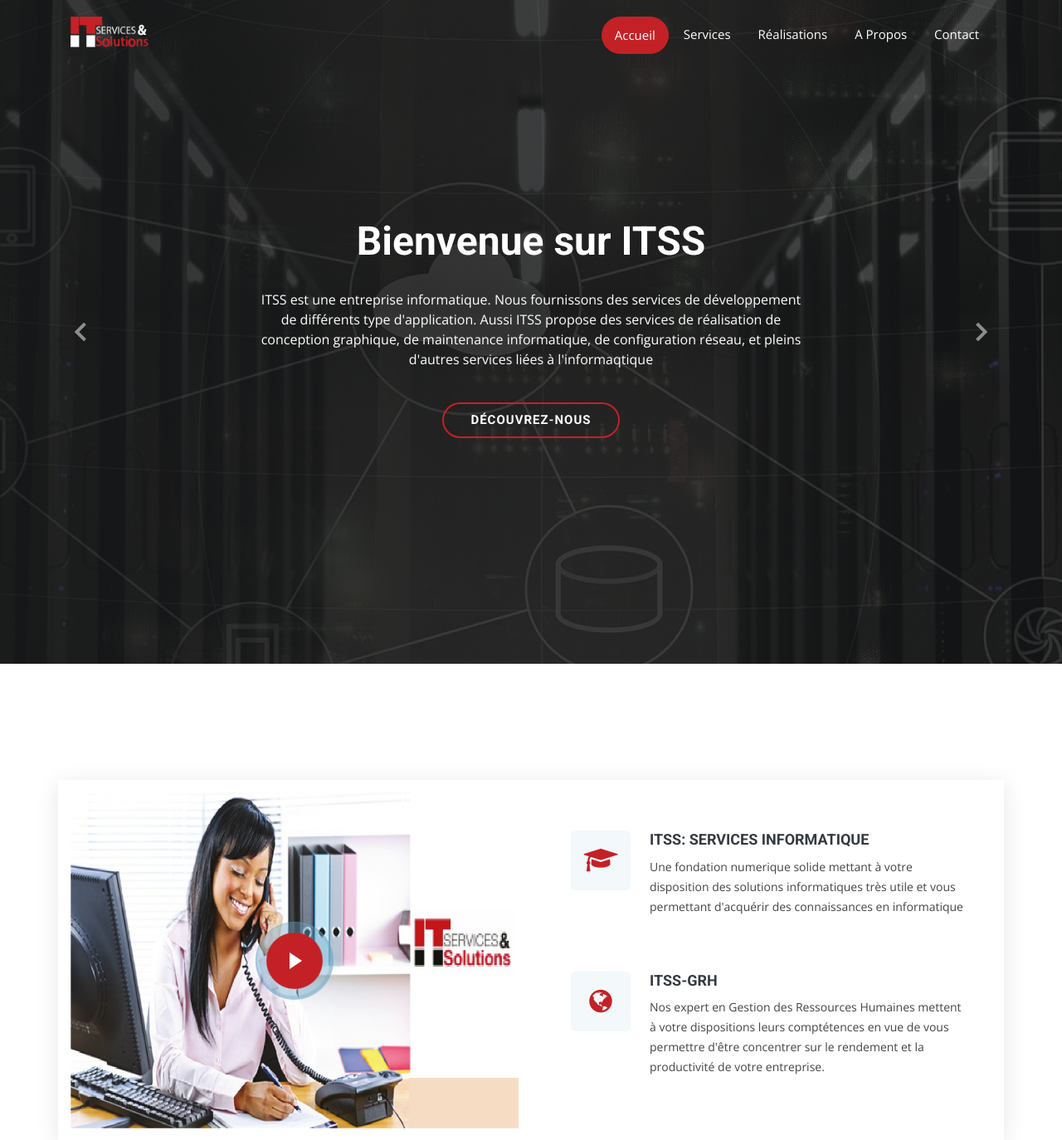
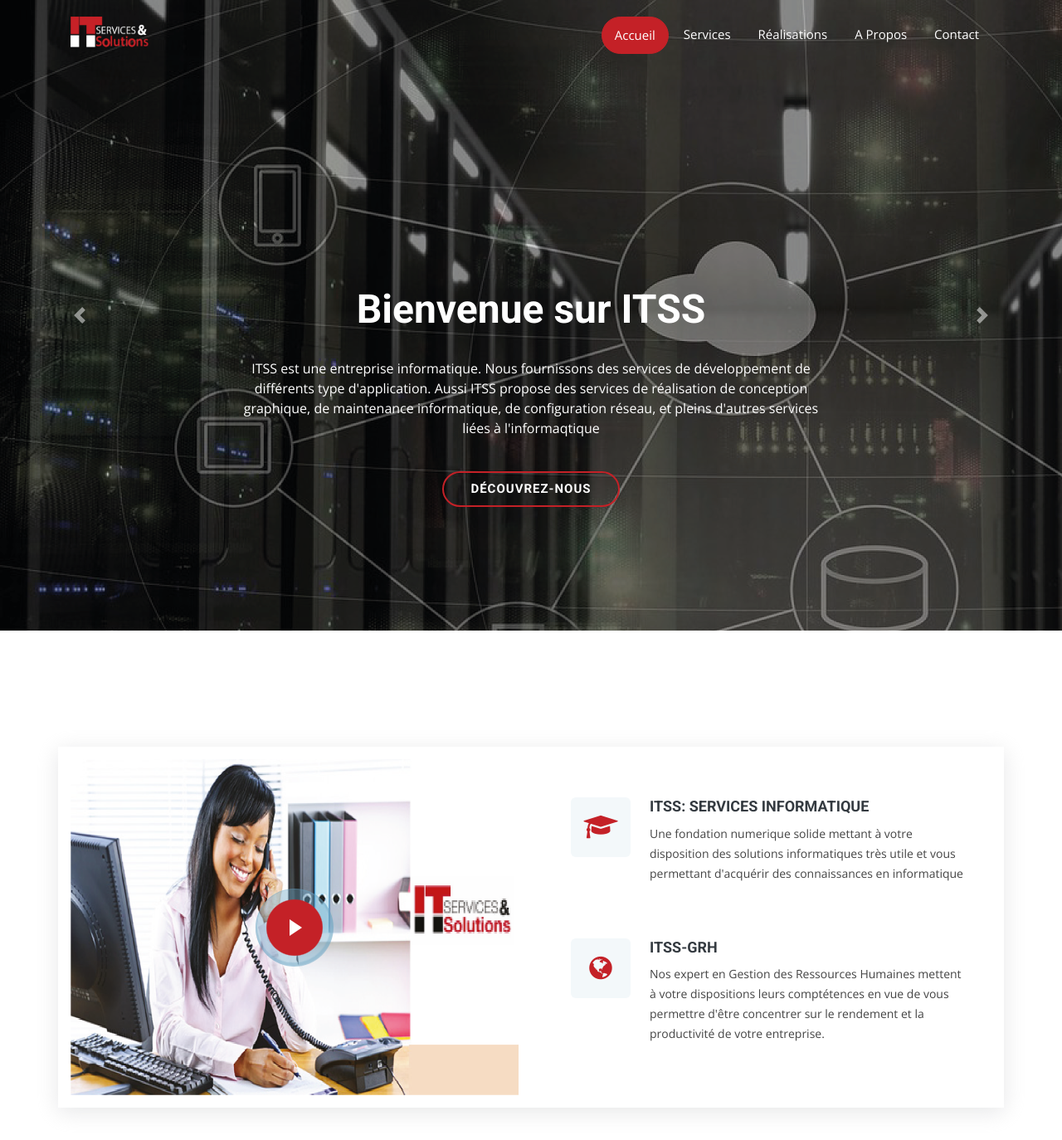
Before and after one commit to ITServicesSolutions/itss_website, a Django app: page / in a window 1280 px wide. Shown: the top 1374 px of the page at 83% size. Run offline with Django 3.2, Linux system fonts and the light colour scheme; some libraries are stand-ins or nearby versions.

Commit message:
Carousel

```diff
--- a/static/assets/css/style.css
+++ b/static/assets/css/style.css
@@ -338,27 +338,28 @@ h6,
 # Hero Section
 --------------------------------------------------------------*/
 
-#hero {
+/* #hero {
     width: 100%;
     height: 100vh;
     overflow: hidden;
     position: relative;
-}
-
-#hero::after {
+} */
+
+/* #hero::after {
     content: '';
     position: absolute;
     left: 50%;
     top: 0;
     width: 130%;
     height: 120%;
-    background: linear-gradient(to right, rgba(27, 28, 29, 0.8), rgba(27, 28, 29, 0.6)), url("../img/itss/its-hero.png") center top no-repeat;
+    background: linear-gradient(to right, rgba(27, 28, 29, 0.8), rgba(27, 28, 29, 0.6)),
+     url("../img/itss/its-hero.png") center top no-repeat;
     z-index: 0;
     border-radius: 0 0 0% 0%;
     transform: translateX(-50%) rotate(0deg);
-}
-
-#hero::before {
+} */
+
+/* #hero::before {
     content: '';
     position: absolute;
     left: 50%;
@@ -370,9 +371,9 @@ h6,
     z-index: 0;
     border-radius: 0 0 0% 0%;
     transform: translateX(-50%) translateY(18px) rotate(0deg);
-}
-
-#hero .carousel-container {
+} */
+
+/* #hero .carousel-container {
     display: flex;
     justify-content: center;
     align-items: center;
@@ -382,16 +383,23 @@ h6,
     top: 0;
     left: 0;
     right: 0;
-}
-
-#hero h2 {
+} */
+
+.carousel-caption{
+    position: absolute;
+    top: 30%;
+  }
+
+.carousel-inner h2 {
     color: #fff;
     margin-bottom: 30px;
     font-size: 48px;
     font-weight: 700;
 }
 
-#hero p {
+
+
+.carousel-inner p {
     width: 80%;
     -webkit-animation-delay: 0.4s;
     animation-delay: 0.4s;
@@ -399,13 +407,13 @@ h6,
     color: #fff;
 }
 
-#hero .carousel-control-prev,
-#hero .carousel-control-next {
+.carousel-inner.carousel-control-prev,
+.carousel-inner .carousel-control-next {
     width: 10%;
 }
 
-#hero .carousel-control-next-icon,
-#hero .carousel-control-prev-icon {
+.carousel-inner .carousel-control-next-icon,
+.carousel-inner .carousel-control-prev-icon {
     background: none;
     font-size: 48px;
     line-height: 1;
@@ -413,7 +421,7 @@ h6,
     height: auto;
 }
 
-#hero .btn-get-started {
+.carousel-inner .btn-get-started {
     font-family: "Roboto", sans-serif;
     font-weight: 600;
     font-size: 15px;
@@ -431,7 +439,7 @@ h6,
     border: 2px solid #c42127;
 }
 
-#hero .btn-get-started:hover {
+.carousel-inner .btn-get-started:hover {
     background: #c42127;
     color: #fff;
     text-decoration: none;
--- a/templates/customer/home.html
+++ b/templates/customer/home.html
@@ -2,33 +2,78 @@
 {%block title %} Accueil {%endblock%}
 {%block content %}
  <!-- ======= Hero Section ======= -->
- <section id="hero" class="d-flex justify-cntent-center align-items-center">
-    <div id="heroCarousel" class="container carousel carousel-fade" data-ride="carousel">
+ <div id="demo" class="carousel slide carousel-fade" data-ride="carousel">
+    <div class="carousel-inner" style="height: 760px;">
+      <div class="carousel-item active">
+        <img src="{% static 'assets/img/itss/its-hero.png' %}" alt="img1">
+        <div class="carousel-caption">
+            <h2 class="animated fadeInDown">Bienvenue sur <span>ITSS</span></h2>
+            <p class="animated fadeInUp">ITSS est une entreprise informatique. Nous fournissons des services de développement
+                de différents type d'application. Aussi ITSS propose des services de réalisation de conception graphique, de maintenance
+                informatique, de configuration réseau, et pleins d'autres services liées à l'informaqtique</p>
+            <a href="{% url 'about' %}" class="btn-get-started animated fadeInUp">Découvrez-Nous</a>
+        </div>
+      </div>
+      <div class="carousel-item">
+        <img src="{% static 'assets/img/header-bg.jpg' %}" alt="img2">
+        <div class="carousel-caption">
+            <h2 class="animated fadeInDown">Formez-vous à <span>ITSS</span></h2>
+            <p class="animated fadeInUp">ITSS est aussi consultant informatique et formateur. ITSS mets à votre divers module de formation
+                pour vous former en informatique. Cette formation peut se faire en ligne comme en présentiel.</p>
+            <a href="{% url 'services' %}" class="btn-get-started animated fadeInUp">En savoir plus</a>
+        </div>
+      </div>
+      <div class="carousel-item">
+        <img src="{% static 'assets/img/hero-bg.jpg' %}" alt="img2">
+        <div class="carousel-caption">
+            <h2 class="animated fadeInDown"><span>ITSS</span>, gestionnaire de resource humaines</h2>
+                <p class="animated fadeInUp">Nos expert en Gestion des Ressources Humaines mettent à
+                    votre dispositions leurs comptétences en vue de vous permettre d'être concentrer
+                    sur le rendement et la productivité de votre entreprise.
+
+                </p>
+                <a href="{% url 'services' %}" class="btn-get-started animated fadeInUp">En savoir plus</a>
+        </div>
+      </div>
+
+    </div>
+    <a class="carousel-control-prev" href="#demo" data-slide="prev">
+      <span class="carousel-control-prev-icon"></span>
+    </a>
+    <a class="carousel-control-next" href="#demo" data-slide="next">
+      <span class="carousel-control-next-icon"></span>
+    </a>
+  </div>
+ <!-- <section id="hero" class="d-flex justify-cntent-center align-items-center">
+    <div id="heroCarousel" class="container carousel carousel-fade" data-ride="carousel"> -->
 
         <!-- Slide 1 -->
-        <div class="carousel-item active">
-            <div class="carousel-container">
+        <!-- <div class="carousel-item active">
+            <img src="{% static 'assets/img/itss/its-hero.png' %}" alt="img1">
+            <div class="carousel-caption d-none d-md-block">
                 <h2 class="animated fadeInDown">Bienvenue sur <span>ITSS</span></h2>
                 <p class="animated fadeInUp">ITSS est une entreprise informatique. Nous fournissons des services de développement
                     de différents type d'application. Aussi ITSS propose des services de réalisation de conception graphique, de maintenance
                     informatique, de configuration réseau, et pleins d'autres services liées à l'informaqtique</p>
                 <a href="{% url 'about' %}" class="btn-get-started animated fadeInUp">Découvrez-Nous</a>
             </div>
-        </div>
+          </div> -->
 
         <!-- Slide 2 -->
-        <div class="carousel-item">
-            <div class="carousel-container">
+        <!-- <div class="carousel-item">
+            <img src="{% static 'assets/img/itss/why-us.png' %}" alt="img2">
+            <div class="carousel-caption d-none d-md-block">
                 <h2 class="animated fadeInDown">Formez-vous à <span>ITSS</span></h2>
                 <p class="animated fadeInUp">ITSS est aussi consultant informatique et formateur. ITSS mets à votre divers module de formation
                     pour vous former en informatique. Cette formation peut se faire en ligne comme en présentiel.</p>
                 <a href="{% url 'services' %}" class="btn-get-started animated fadeInUp">En savoir plus</a>
             </div>
-        </div>
+          </div> -->
 
         <!-- Slide 3 -->
-        <div class="carousel-item">
-            <div class="carousel-container">
+        <!-- <div class="carousel-item">
+            <img src="{% static 'assets/img/about.jpg' %}" alt="img3">
+            <div class="carousel-caption d-none d-md-block">
                 <h2 class="animated fadeInDown"><span>ITSS</span>, gestionnaire de resource humaines</h2>
                 <p class="animated fadeInUp">Nos expert en Gestion des Ressources Humaines mettent à
                     votre dispositions leurs comptétences en vue de vous permettre d'être concentrer
@@ -37,9 +82,9 @@
                 </p>
                 <a href="{% url 'services' %}" class="btn-get-started animated fadeInUp">En savoir plus</a>
             </div>
-        </div>
+          </div> -->
 
-        <a class="carousel-control-prev" href="#heroCarousel" role="button" data-slide="prev">
+        <!-- <a class="carousel-control-prev" href="#heroCarousel" role="button" data-slide="prev">
             <span class="carousel-control-prev-icon bx bx-chevron-left" aria-hidden="true"></span>
             <span class="sr-only">Previous</span>
         </a>
@@ -50,7 +95,7 @@
         </a>
 
     </div>
-</section>
+</section> -->
 <!-- End Hero -->
 
 <main id="main">
```
